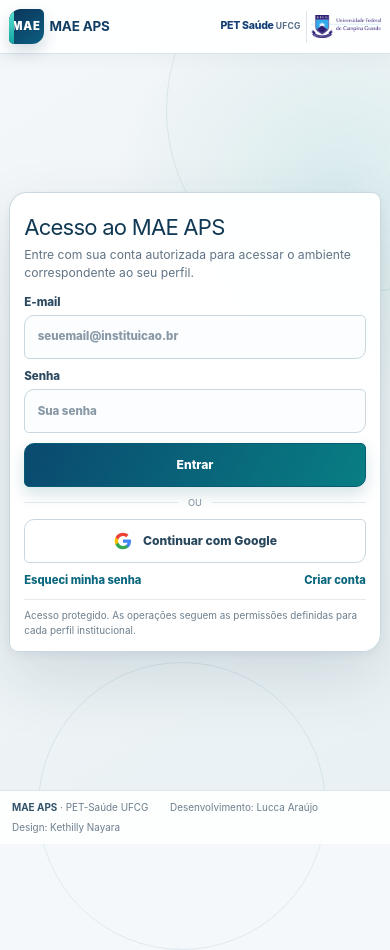
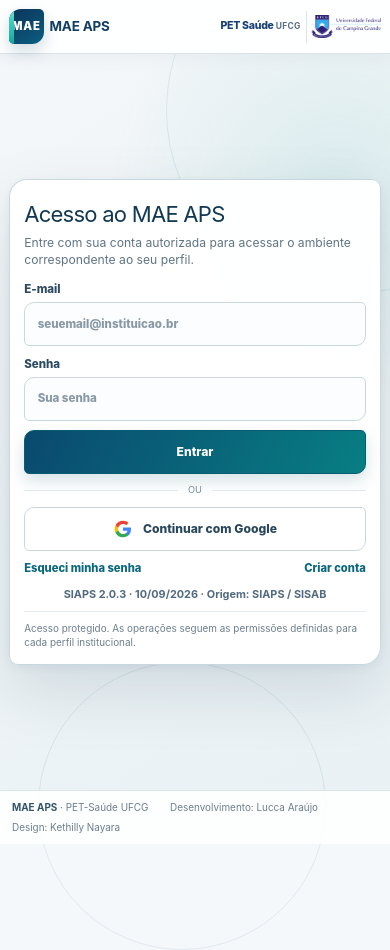
Before and after one commit to petsaudemonitoramento-dev/dashboard-v3, a Next.js app: page /entrar in a window 390 px wide. Built offline with nearby package versions, Linux system fonts and the light colour scheme.

Commit message:
fix(auth): preserve SIAPS reference in compact mobile login

```diff
--- a/src/components/auth/auth-shell.tsx
+++ b/src/components/auth/auth-shell.tsx
@@ -147,6 +147,10 @@ export function AuthShell({
 
             {children}
 
+            <p className="auth-mobile-reference">
+              SIAPS 2.0.3 · 10/09/2026 · Origem: SIAPS / SISAB
+            </p>
+
             <p className="auth-access-note">
               Acesso protegido. As operações seguem as permissões definidas para
               cada perfil institucional.
```
